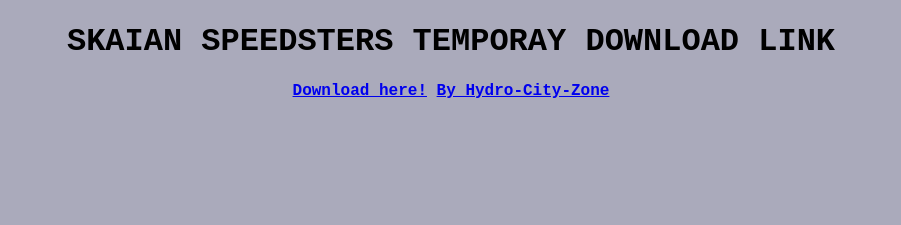
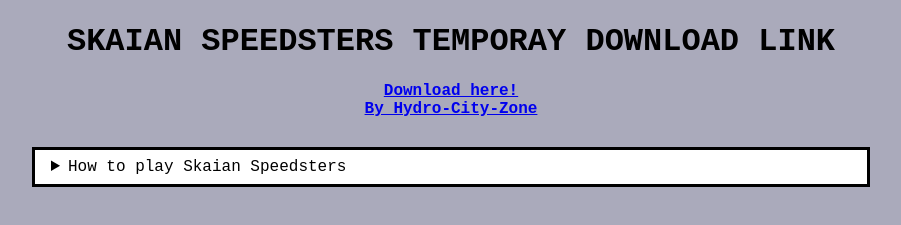
Before and after one commit to FlaringK/skaianspeedsterstempdownload, a plain HTML site: page index.html in a window 1280 px wide. Shown: the part 437-662 px from the top of the page, without its empty margins (189-1090 px from the left). Drawn offline with Linux system fonts and the light colour scheme.

Commit message:
Instructions

```diff
--- a/index.html
+++ b/index.html
@@ -9,9 +9,20 @@
 
   <h1>SKAIAN SPEEDSTERS TEMPORAY DOWNLOAD LINK</h1>
 
-  <a href="https://file.garden/Zpla6EWg8grVhqij/DRCFL_SkaianSpeedsters-v1.pk3">Download here!</a>
+  <a href="https://file.garden/Zpla6EWg8grVhqij/DRCFL_SkaianSpeedsters-v1.pk3">Download here!</a> <br>
 
   <a href="https://hydro-city-zone.tumblr.com/">By Hydro-City-Zone</a>
+
+  <details>
+    <summary>How to play Skaian Speedsters</summary>
+    <ol>
+      <li>Download Doctor Robotnik's Ring Racers from <a href="https://www.kartkrew.org/">kartkrew.org</a></li>
+      <li>Beat or skip the tutorial. (Use the cheat-code "mustard gas" to unlock the ability to use addons without having to play through a full cup.)</li>
+      <li>Add <b>DRCFL_SkaianSpeedsters-v1.pk3</b> to your <b>addons</b> folder -- on Windows, this should be in the <b>ringracers</b> folder that the installer came in. On Mac or Linux, check your home directory.</li>
+      <li>Load the addon through the extras menu.</li>
+      <li>Enjoy!</li>
+    </ol>
+  </details>
 
   <style>
     body {
@@ -29,6 +40,20 @@
     a {
       font-weight: bold;
     }
+
+    details {
+      width: 800px;
+      margin: 2em auto;
+      text-align: left;
+
+      outline: black solid;
+      background-color: white;
+      padding: 0.5em 1em;
+    }
+
+    summary {
+      cursor: pointer;
+    }
   </style>
 
 </body>
```
